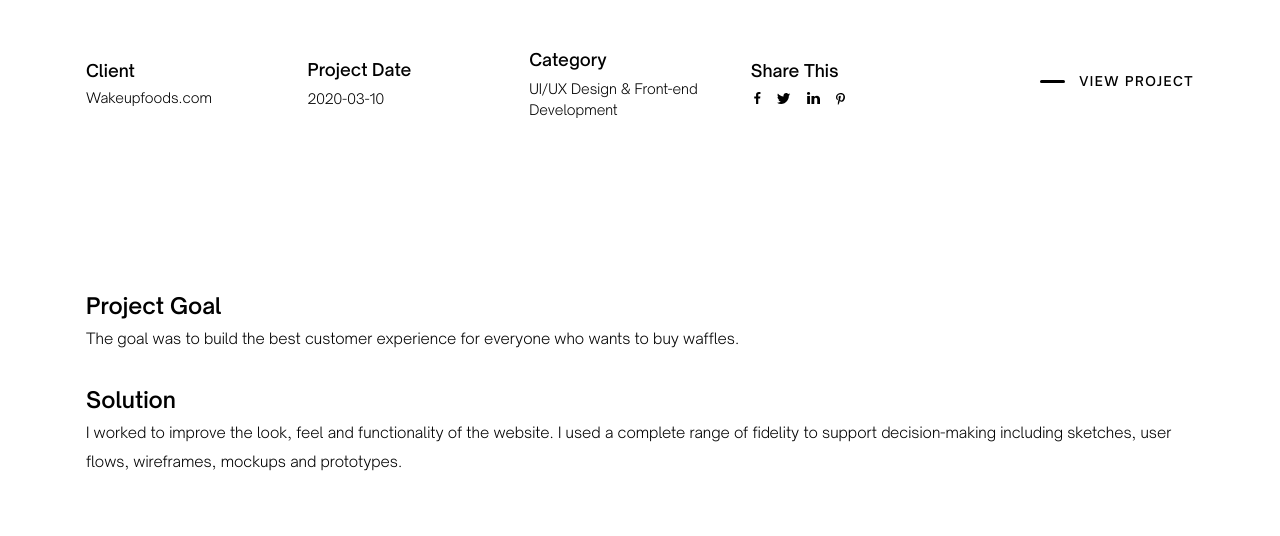
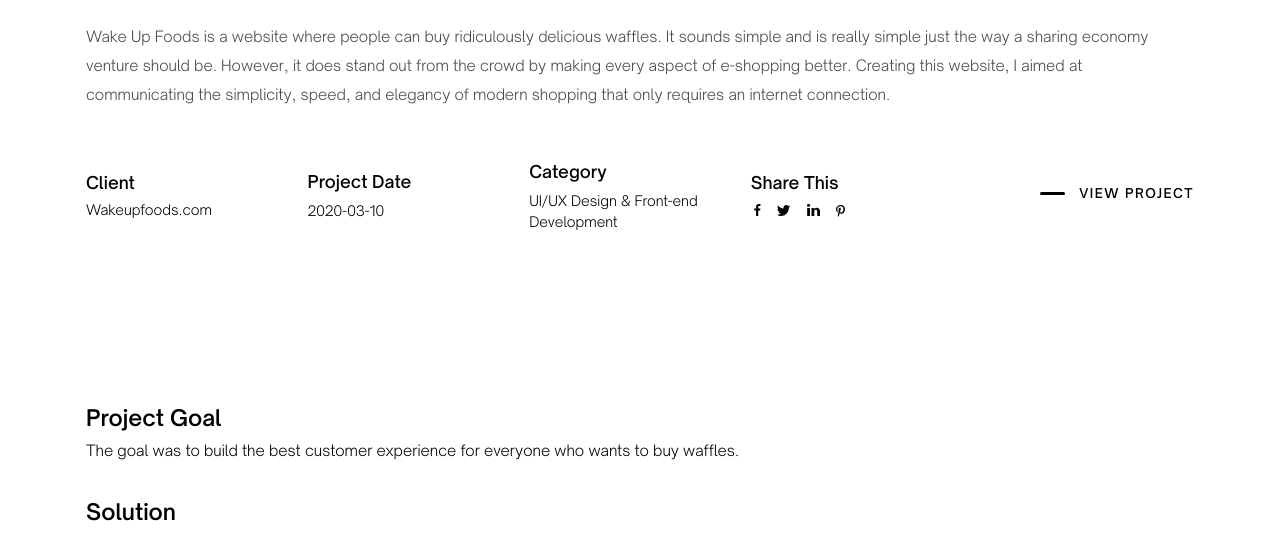
Before and after one commit to LevanisART/levanisart.com, a Gatsby site: page /wake-up-foods/ in a window 1280 px wide. Shown: the part 248-784 px from the top of the page. Built offline with nearby package versions, Linux system fonts and the light colour scheme; Gatsby itself is replaced by a stand-in of ours; some packages are replaced by stand-ins of ours.

Commit message:
added description for wake up foods project

```diff
--- a/src/projects/wake-up-foods.md
+++ b/src/projects/wake-up-foods.md
@@ -1,6 +1,6 @@
 ---
 title: "Wake Up Foods"
-description: null
+description: "Wake Up Foods is a website where people can buy ridiculously delicious waffles. It sounds simple and is really simple just the way a sharing economy venture should be. However, it does stand out from the crowd by making every aspect of e-shopping better. Creating this website, I aimed at communicating the simplicity, speed, and elegancy of modern shopping that only requires an internet connection."
 date: "2020-03-10"
 category: "UI/UX Design & Front-end Development"
 client: "Wakeupfoods.com"
```
